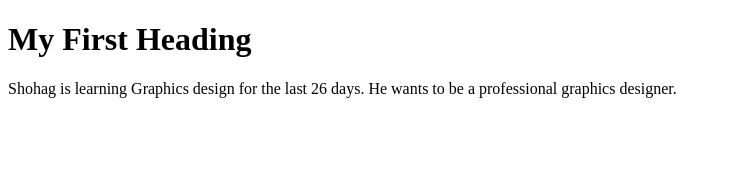
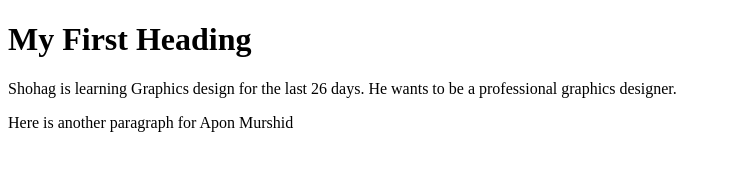
Before and after one commit to aponahamed/test, a plain HTML site: page index.html in a window 1280 px wide. Shown: the whole page, without its empty margins (0-731 px from the left). Drawn offline with Linux system fonts and the light colour scheme.

Commit message:
Apon has been added to html file

```diff
--- a/index.html
+++ b/index.html
@@ -7,6 +7,7 @@
 
 <h1>My First Heading</h1>
 <p>Shohag is learning Graphics design for the last 26 days. He wants to be a professional graphics designer.</p>
+<p>Here is another paragraph for Apon Murshid</p>
 
 </body>
 </html>
```
